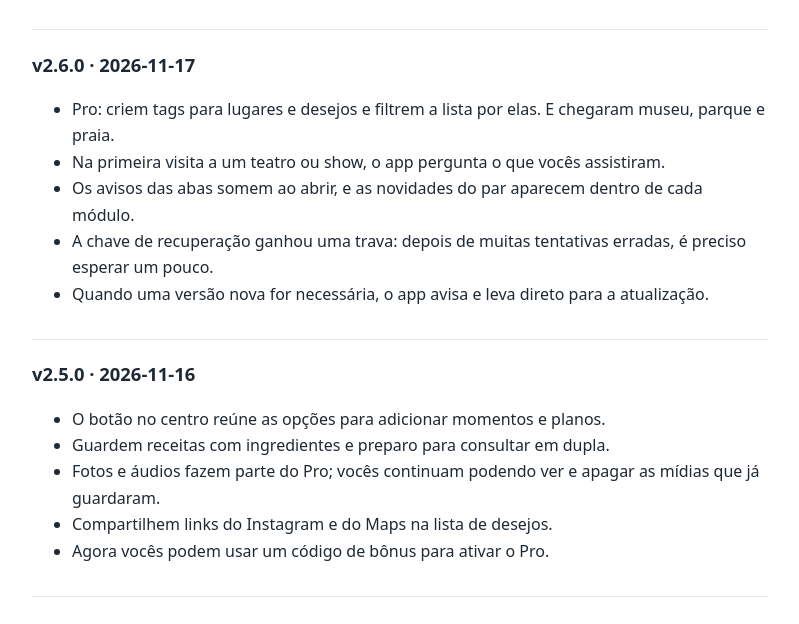
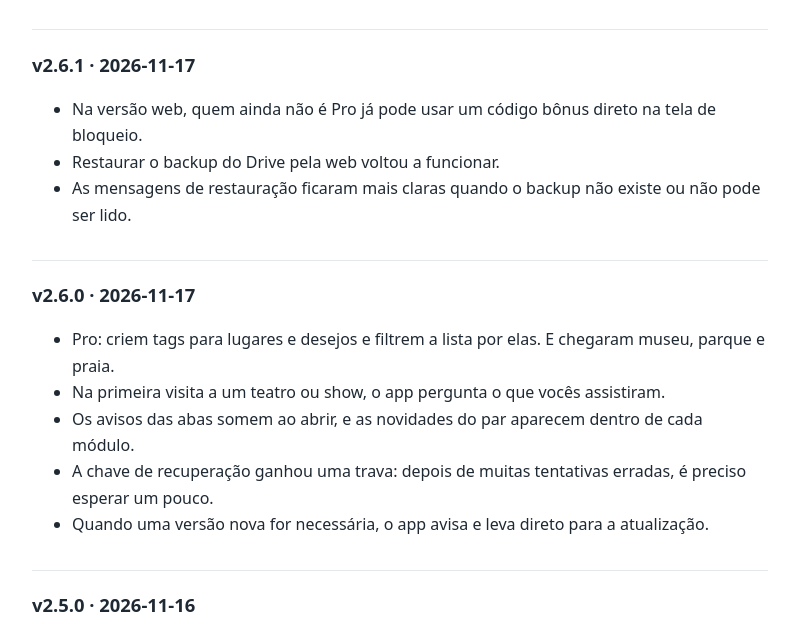
Before and after one commit to zrymeheim/tabula-eula, a plain HTML site: page tabuladuo/novidades.html in a window 1280 px wide. Shown: the part 124-748 px from the top of the page, without its empty margins (240-1039 px from the left). Drawn offline with Linux system fonts and the light colour scheme.

Commit message:
docs(tabuladuo): add 2.6.1 to the release history
Co-Authored-By: Claude Opus 5.5 <noreply@anthropic.com>

```diff
--- a/tabuladuo/novidades.html
+++ b/tabuladuo/novidades.html
@@ -10,6 +10,12 @@
 <main>
 <p class="meta"><a href="./">TabulaDuo</a></p>
 <h1>Novidades do TabulaDuo</h1>
+<h2>v2.6.1 · 2026-11-17</h2>
+<ul>
+<li>Na vers&#227;o web, quem ainda n&#227;o &#233; Pro j&#225; pode usar um c&#243;digo b&#244;nus direto na tela de bloqueio.</li>
+<li>Restaurar o backup do Drive pela web voltou a funcionar.</li>
+<li>As mensagens de restaura&#231;&#227;o ficaram mais claras quando o backup n&#227;o existe ou n&#227;o pode ser lido.</li>
+</ul>
 <h2>v2.6.0 · 2026-11-17</h2>
 <ul>
 <li>Pro: criem tags para lugares e desejos e filtrem a lista por elas. E chegaram museu, parque e praia.</li>
```
